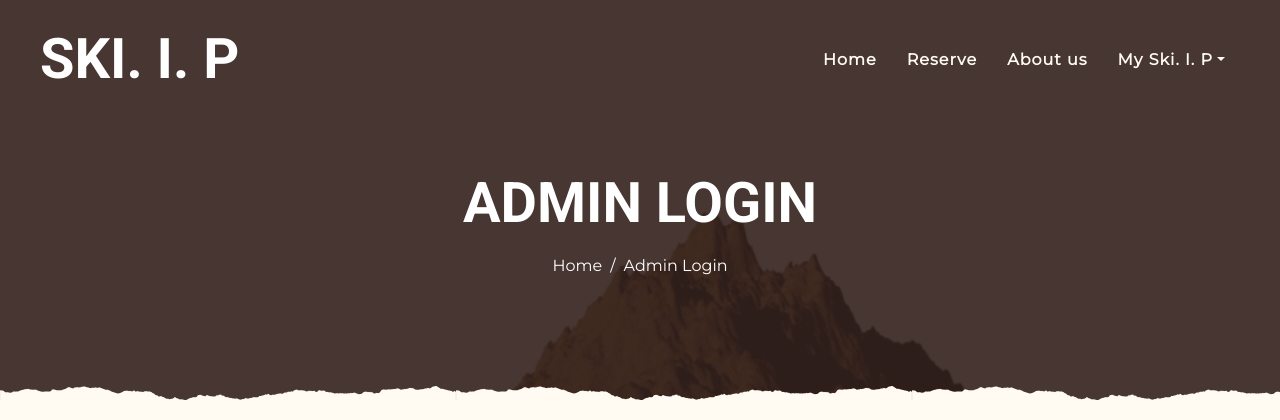
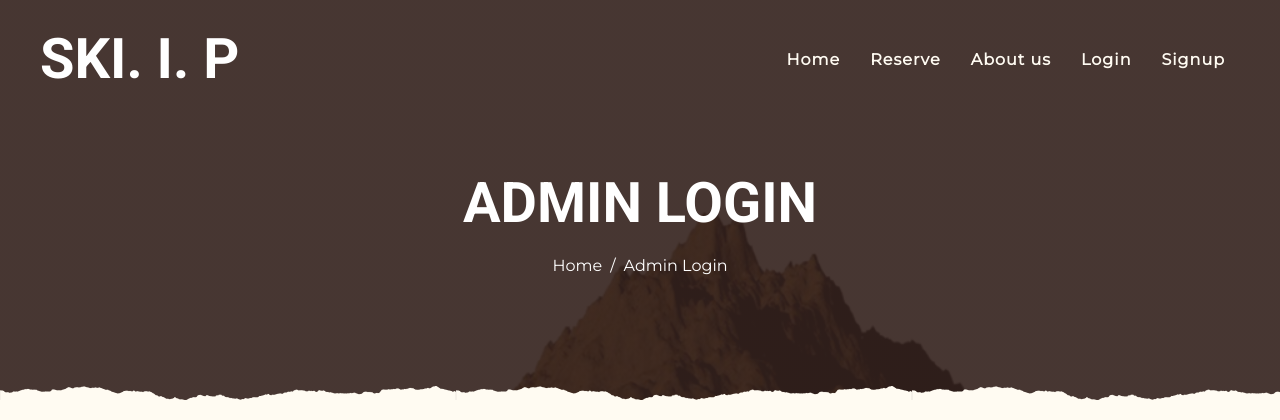
Before and after one commit to HugoEskes/html, a PHP site: page /admin_login.php in a window 1280 px wide. Shown: the top 420 px of the page. Run offline with PHP 8.4, Linux system fonts and the light colour scheme; some libraries are stand-ins or nearby versions.

Commit message:
Linkjes gefixt

```diff
--- a/admin_login.php
+++ b/admin_login.php
@@ -67,7 +67,7 @@ mysqli_close($connection);
         <!-- Navbar Start -->
         <div class="container-fluid p-0 nav-bar">
         <nav class="navbar navbar-expand-lg bg-none navbar-dark py-3">
-            <a href="index.html" class="navbar-brand px-lg-4 m-0">
+            <a href="index.php" class="navbar-brand px-lg-4 m-0">
                 <h1 class="m-0 display-4 text-uppercase text-white">Ski. I. P</h1>
             </a>
             <button type="button" class="navbar-toggler" data-toggle="collapse" data-target="#navbarCollapse">
@@ -75,17 +75,11 @@ mysqli_close($connection);
             </button>
             <div class="collapse navbar-collapse justify-content-between" id="navbarCollapse">
                 <div class="navbar-nav ml-auto p-4">
-                    <a href="index.html" class="nav-item nav-link">Home</a>
-                    <a href="reservation.html" class="nav-item nav-link">Reserve</a>
-                    <a href="about.html" class="nav-item nav-link">About us</a>
-                    <div class="nav-item dropdown">
-                        <a href="#" class="nav-link dropdown-toggle" data-toggle="dropdown">My Ski. I. P</a>
-                        <div class="dropdown-menu text-capitalize">
-                            <a href="login.php" class="dropdown-item">Login</a>
-                            <a href="signup.php" class="dropdown-item">Signup</a>
-                        </div>
-                    </div>
-
+                    <a href="index.php" class="nav-item nav-link">Home</a>
+                    <a href="reservation.php" class="nav-item nav-link">Reserve</a>
+                    <a href="about.php" class="nav-item nav-link">About us</a>
+                    <a href="login.php" class="nav-item nav-link">Login</a>
+                    <a href="signup.php" class="nav-item nav-link">Signup</a>
                 </div>
             </div>
         </nav>
```
Also changed, not shown: about.php (+4 -4 lines), index.php (+1 -13 lines), login.php (+4 -4 lines), reservation.php (+4 -4 lines).
